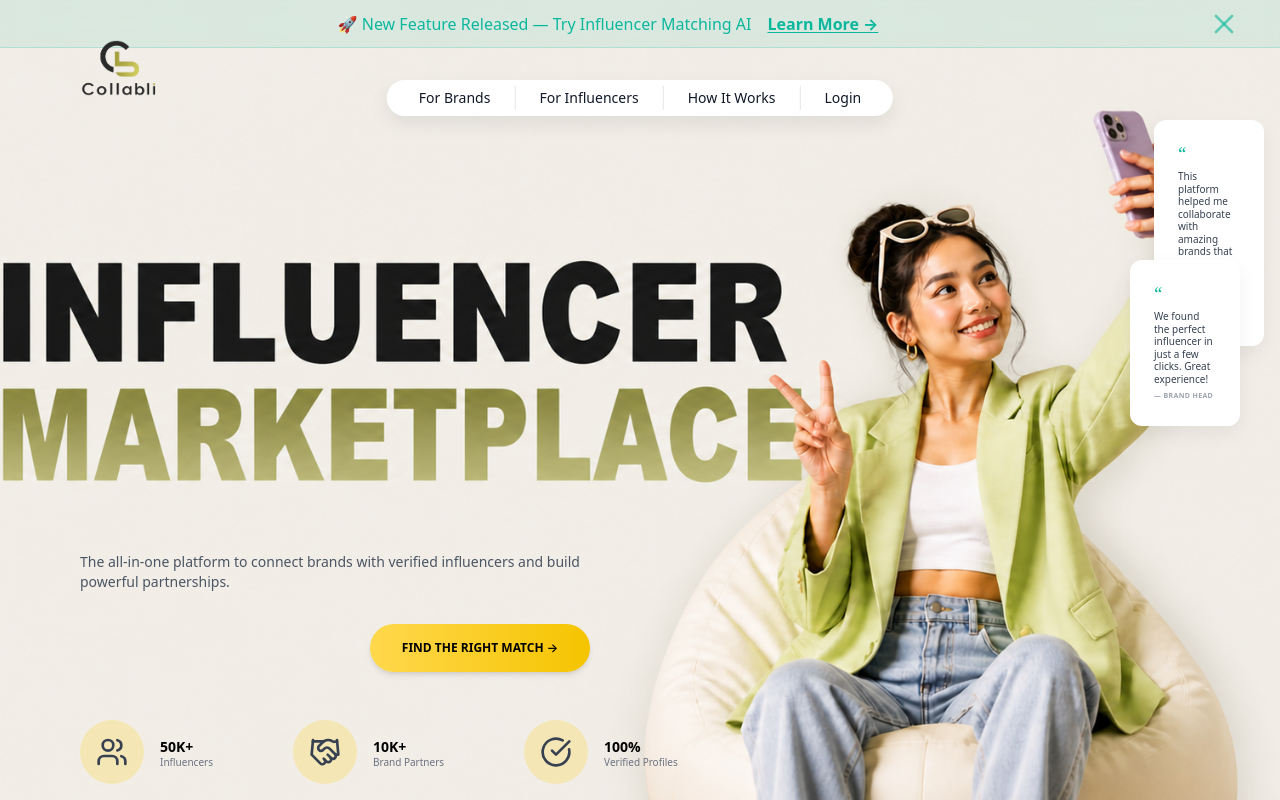
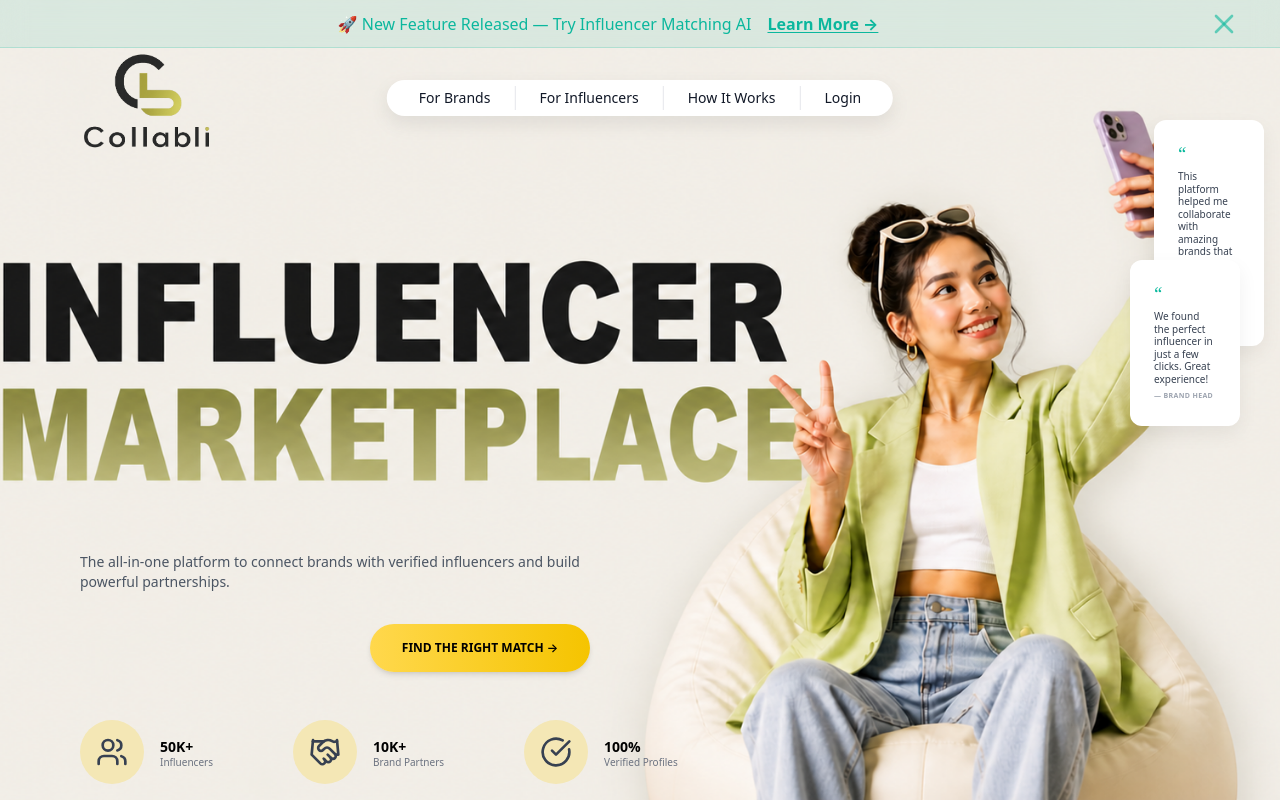
Before and after one commit to nevermature01-lgtm/collabli, a Next.js app: page / in a window 1280 px wide. Built offline with nearby package versions, Linux system fonts and the light colour scheme.

Commit message:
alrign the logo with menu bar baki sab same

```diff
--- a/src/app/page.tsx
+++ b/src/app/page.tsx
@@ -16,12 +16,12 @@ export default function Home() {
         isVisible={global.showAnnouncementBar}
       />
 
-      {/* Independent Floating Logo */}
-      <div className="fixed top-4 left-4 md:top-5 md:left-10 z-[1000] pointer-events-none">
+      {/* Independent Floating Logo aligned with Navbar top position */}
+      <div className="fixed top-10 left-4 md:left-10 z-[1000] pointer-events-none flex items-center h-[42px]">
         <img
           src="/logo.png"
           alt="Collabli Logo"
-          className="h-8 md:h-12 lg:h-14 w-auto object-contain select-none"
+          className="h-8 md:h-10 lg:h-12 w-auto object-contain select-none"
         />
       </div>
 
```
